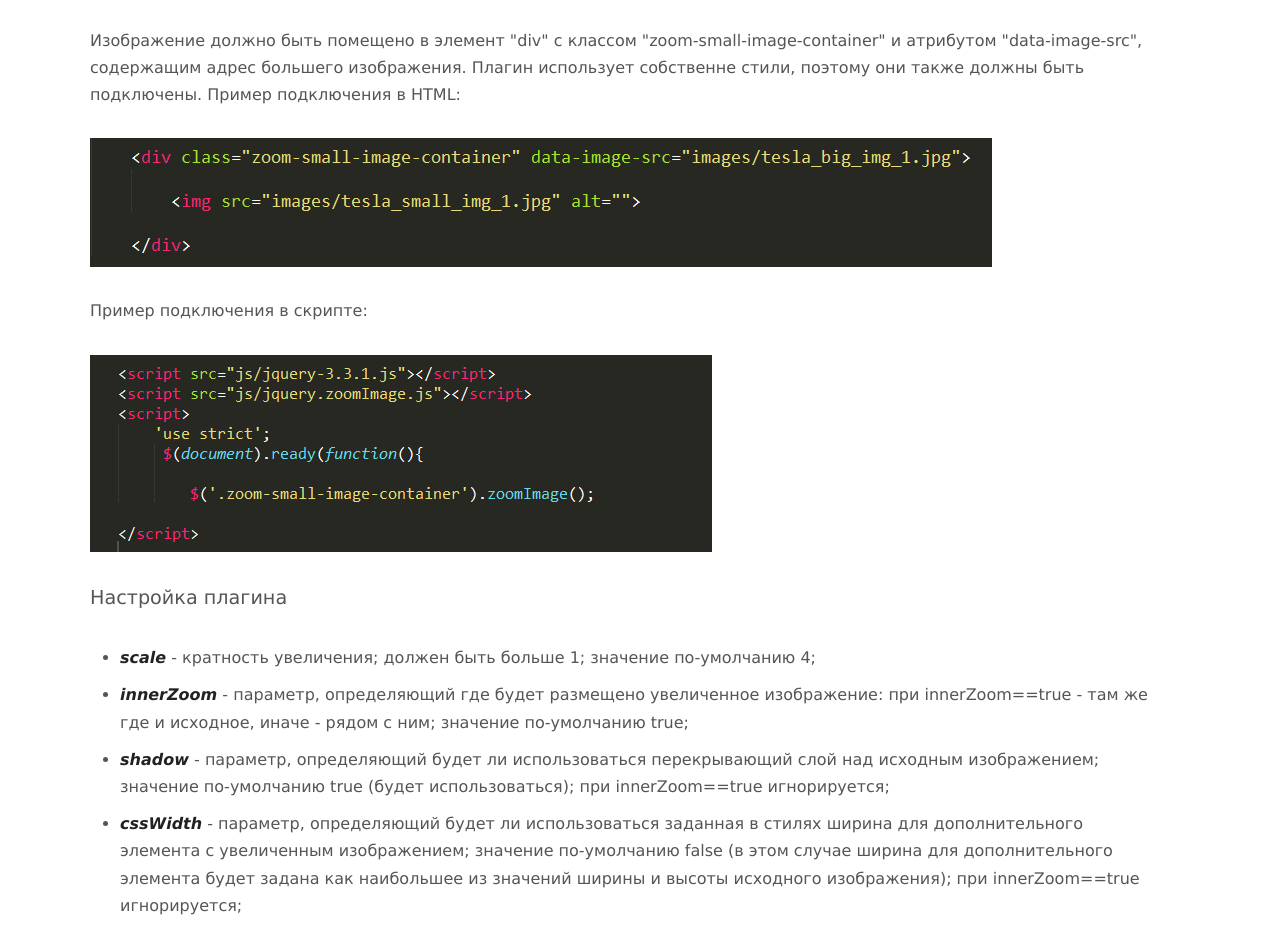
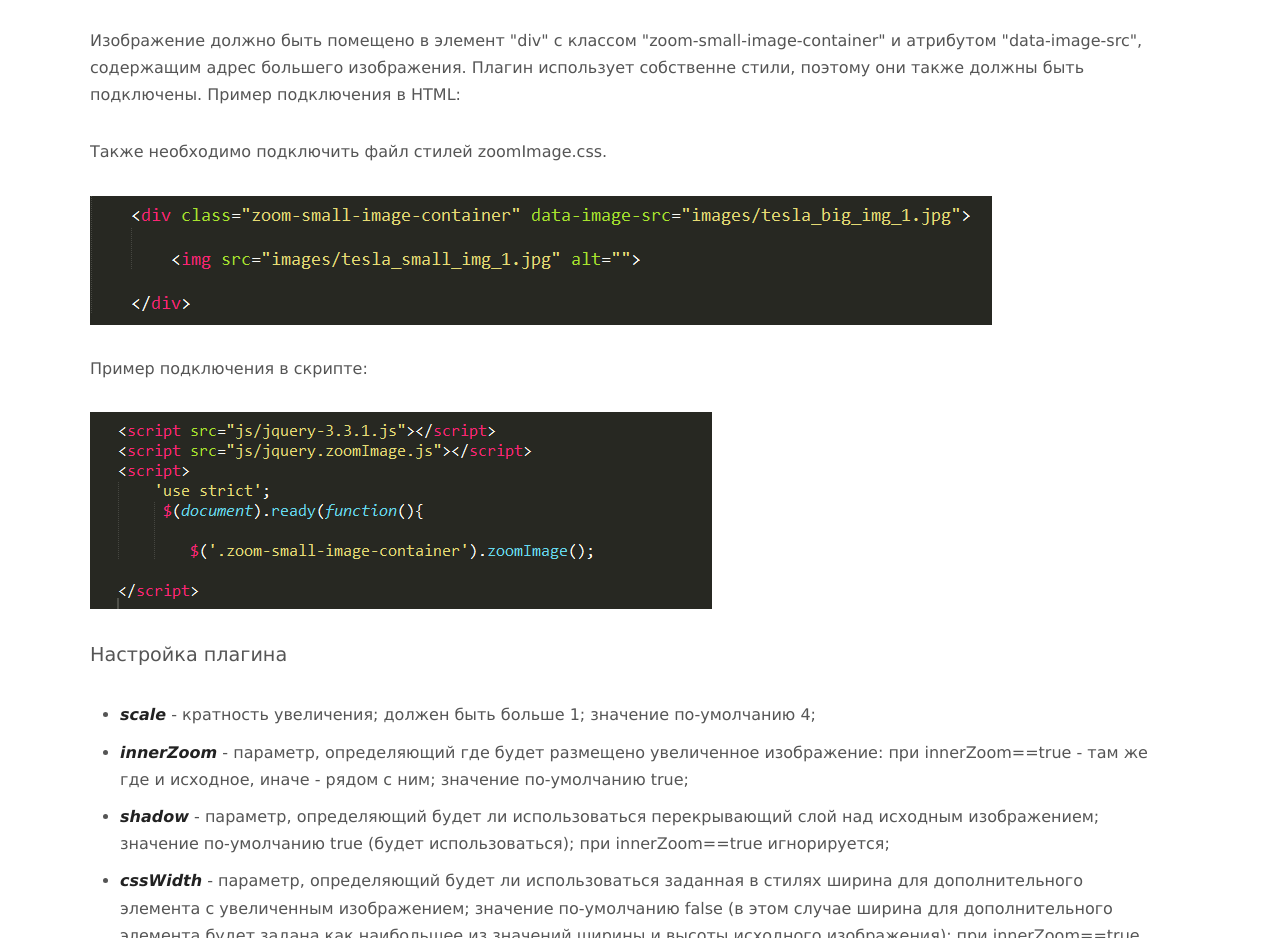
Before and after one commit to chugunov75/Zoom_Chugunov, a plain HTML site: page index.html in a window 1280 px wide. Shown: the part 1320-2258 px from the top of the page. Drawn offline with Linux system fonts and the light colour scheme.

Commit message:
Update index.html

```diff
--- a/index.html
+++ b/index.html
@@ -51,6 +51,9 @@
 		<h3>Использование в HTML</h3>
 		<p>
 			Изображение должно быть помещено в элемент "div" с классом "zoom-small-image-container" и атрибутом "data-image-src", содержащим адрес большего изображения. Плагин использует собственне стили, поэтому они также должны быть подключены. Пример подключения в HTML:
+		</p>
+		<p>
+			Также необходимо подключить файл стилей zoomImage.css.
 		</p>
 		<div class="img-container">
 			<img src="images/imgForDocs/insert.png" alt="">
```
